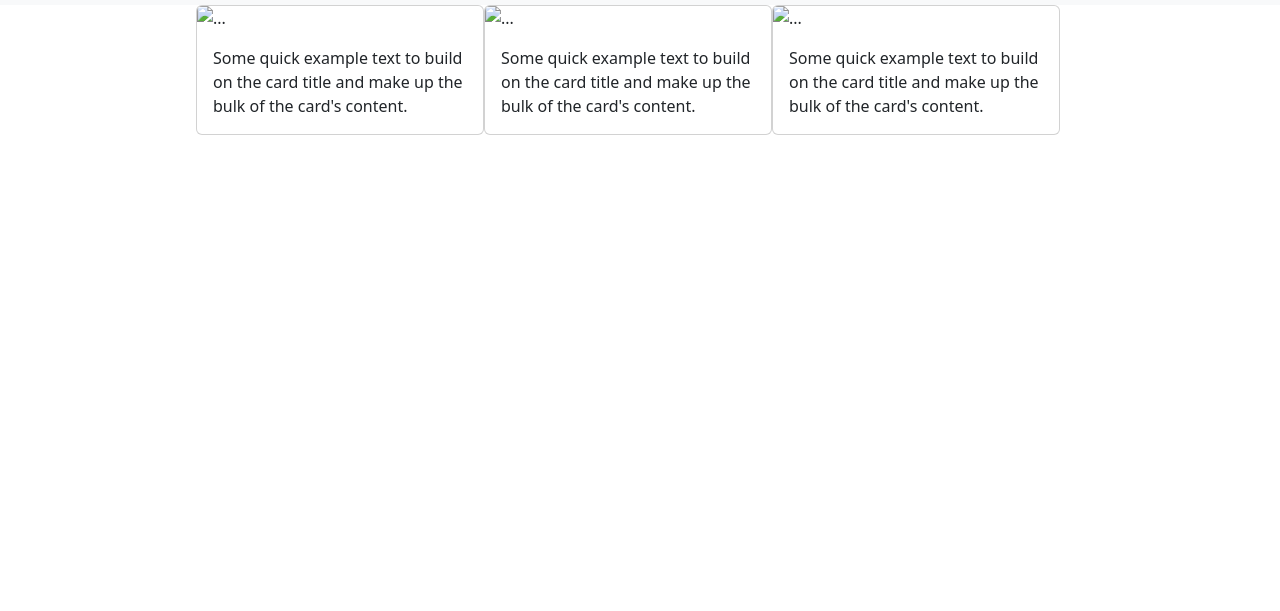
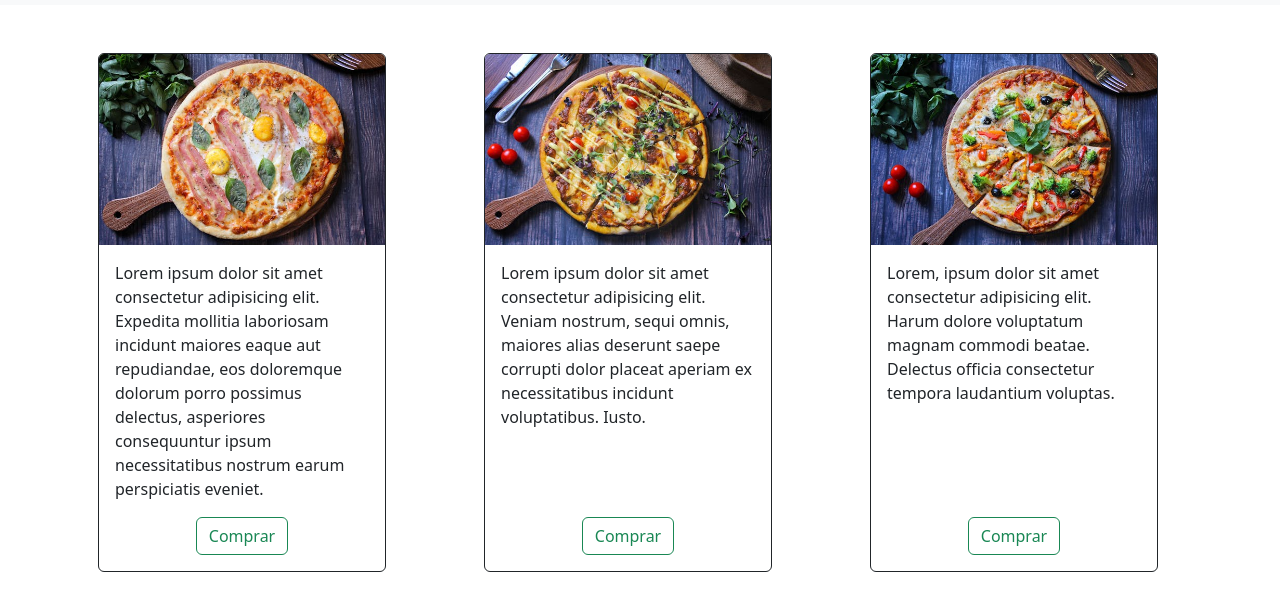
Before and after one commit to TizianoReynaga/Tienda-Online-, a plain HTML site: page index.html in a window 1280 px wide. Shown: the part 51-662 px from the top of the page. Drawn offline with nearby package versions, Linux system fonts and the light colour scheme.

Commit message:
Flex, Buttons y Margin

```diff
--- a/index.html
+++ b/index.html
@@ -13,7 +13,7 @@
 <body>
     <div class="conteiner">
         <header>
-        <nav class="navbar navbar-expand-lg bg-body-tertiary">
+            <nav class="navbar navbar-expand-lg bg-body-tertiary ">
                 <div class="container-fluid">
                     <a class="navbar-brand" href="#">Tienda Online</a>
                     <button class="navbar-toggler" type="button" data-bs-toggle="collapse"
@@ -45,10 +45,12 @@
                                 <li class="nav-item dropdown">
                                     <a class="nav-link dropdown-toggle" href="#" role="button" data-bs-toggle="dropdown"
                                         aria-expanded="false">
-                                        <svg xmlns="http://www.w3.org/2000/svg" width="16" height="16" fill="currentColor" class="bi bi-person-circle" viewBox="0 0 16 16">
-                                            <path d="M11 6a3 3 0 1 1-6 0 3 3 0 0 1 6 0"/>
-                                            <path fill-rule="evenodd" d="M0 8a8 8 0 1 1 16 0A8 8 0 0 1 0 8m8-7a7 7 0 0 0-5.468 11.37C3.242 11.226 4.805 10 8 10s4.757 1.225 5.468 2.37A7 7 0 0 0 8 1"/>
-                                          </svg>                                 </a>
+                                        <svg xmlns="http://www.w3.org/2000/svg" width="16" height="16"
+                                            fill="currentColor" class="bi bi-person-circle" viewBox="0 0 16 16">
+                                            <path d="M11 6a3 3 0 1 1-6 0 3 3 0 0 1 6 0" />
+                                            <path fill-rule="evenodd"
+                                                d="M0 8a8 8 0 1 1 16 0A8 8 0 0 1 0 8m8-7a7 7 0 0 0-5.468 11.37C3.242 11.226 4.805 10 8 10s4.757 1.225 5.468 2.37A7 7 0 0 0 8 1" />
+                                        </svg> </a>
                                     <ul class="dropdown-menu">
                                         <li><a class="dropdown-item">Cuenta</a></li>
                                         <li><a class="dropdown-item">Pedido</a></li>
@@ -63,33 +65,43 @@
                 </div>
             </nav>
         </header>
-
+        <!--  -->
         <div class="row">
-            <div class="d-flex justify-content-center">
-                <div class="card" style="width: 18rem;">
-                    <img src="..." class="card-img-top" alt="...">
-                    <div class="card-body">
-                        <p class="card-text">Some quick example text to build on the card title and make up the bulk of
-                            the
-                            card's content.
+            <div class="d-flex justify-content-evenly mt-5">
+                <div class="card border border-1 border-dark d-flex flex-column align-items-center"
+                    style="width: 18rem;">
+                    <img src="img/img1.jpg" class="card-img-top" alt="...">
+                    <div class="card-body ">
+                        <p class="card-text ">Lorem ipsum dolor sit amet consectetur adipisicing elit. Expedita
+                            mollitia laboriosam incidunt maiores eaque aut repudiandae, eos doloremque dolorum
+                            porro possimus delectus, asperiores consequuntur ipsum necessitatibus nostrum earum
+                            perspiciatis eveniet.
                         </p>
                     </div>
+                    <button class="btn btn-outline-success mt-auto mb-3" type="submit">Comprar</button>
+
                 </div>
-                <div class="card" style="width: 18rem;">
-                    <img src="..." class="card-img-top" alt="...">
-                    <div class="card-body">
-                        <p class="card-text">Some quick example text to build on the card title and make up the bulk of
-                            the
-                            card's content.</p>
+                <div class="card border border-1 border-dark d-flex flex-column align-items-center"
+                    style="width: 18rem;">
+                    <img src="img/img2.jpg" class="card-img-top" alt="...">
+                    <div class="card-body ">
+                        <p class="card-text ">Lorem ipsum dolor sit amet consectetur adipisicing elit. Veniam nostrum,
+                            sequi omnis, maiores alias deserunt saepe corrupti dolor placeat aperiam ex necessitatibus
+                            incidunt voluptatibus. Iusto.
+                        </p>
                     </div>
+                    <button class="btn btn-outline-success mt-auto mb-3" type="submit">Comprar</button>
                 </div>
-                <div class="card" style="width: 18rem;">
-                    <img src="..." class="card-img-top" alt="...">
-                    <div class="card-body">
-                        <p class="card-text">Some quick example text to build on the card title and make up the bulk of
-                            the
-                            card's content.</p>
+                <div class="card border border-1 border-dark d-flex flex-column align-items-center"
+                    style="width: 18rem;">
+                    <img src="img/img3.jpg" class="card-img-top" alt="...">
+                    <div class="card-body ">
+                        <p class="card-text ">Lorem, ipsum dolor sit amet consectetur adipisicing elit. Harum dolore
+                            voluptatum magnam commodi beatae. Delectus officia consectetur tempora laudantium voluptas.
+                        </p>
                     </div>
+                    <button class="btn btn-outline-success mt-auto mb-3" type="submit">Comprar</button>
+
                 </div>
             </div>
         </div>
```
Lines whose indentation alone changed are shown as unchanged.
